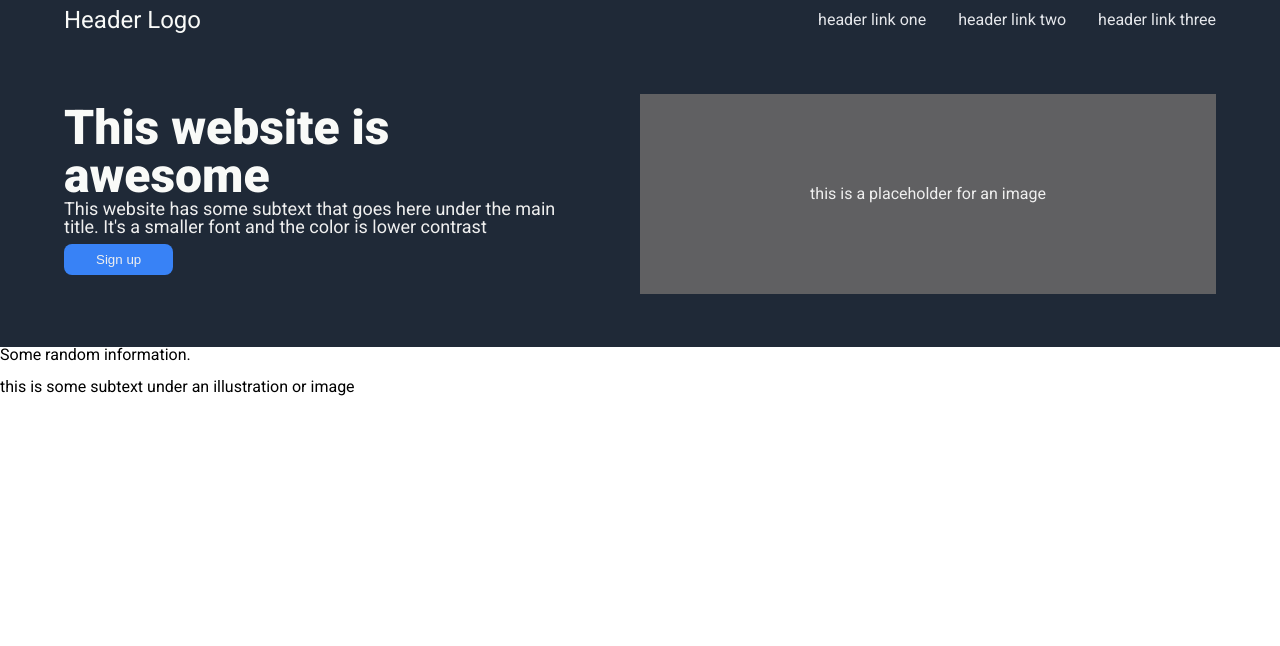
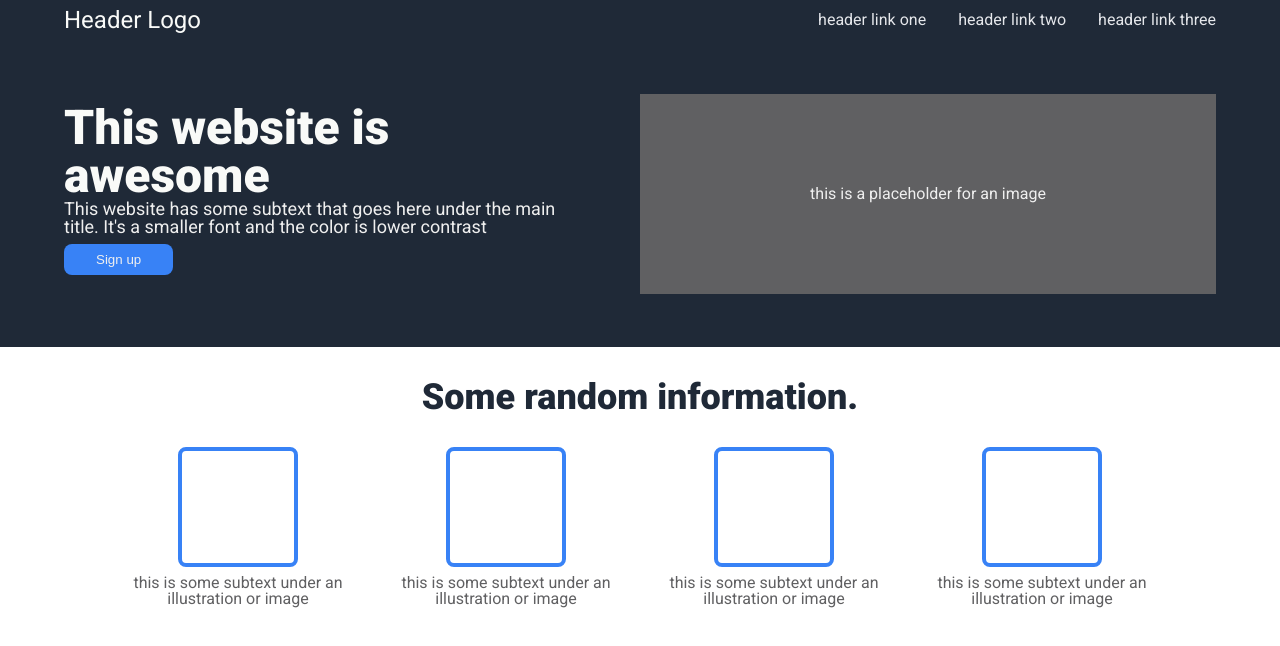
Before and after one commit to Hein02/odin-landing-page, a plain HTML site: page index.html in a window 1280 px wide. Drawn offline with Linux system fonts and the light colour scheme.

Commit message:
Style info

```diff
--- a/index.html
+++ b/index.html
@@ -56,6 +56,30 @@
             this is some subtext under an illustration or image
           </p>
         </div>
+        <div class="info__item">
+          <div class="info__figure">
+            <img src="" alt="" class="info__image" />
+          </div>
+          <p class="info__text">
+            this is some subtext under an illustration or image
+          </p>
+        </div>
+        <div class="info__item">
+          <div class="info__figure">
+            <img src="" alt="" class="info__image" />
+          </div>
+          <p class="info__text">
+            this is some subtext under an illustration or image
+          </p>
+        </div>
+        <div class="info__item">
+          <div class="info__figure">
+            <img src="" alt="" class="info__image" />
+          </div>
+          <p class="info__text">
+            this is some subtext under an illustration or image
+          </p>
+        </div>
       </div>
     </section>
   </body>
--- a/styles.css
+++ b/styles.css
@@ -94,3 +94,43 @@ body {
 .hero__button {
   margin: 8px 0;
 }
+
+.info {
+  padding: 0 120px;
+}
+
+.info__title {
+  font-size: 36px;
+  font-weight: 900;
+  color: #1f2937;
+  text-align: center;
+  margin: 32px 0;
+}
+
+.info__content {
+  display: flex;
+  justify-content: center;
+  gap: 32px;
+}
+
+.info__item {
+  display: flex;
+  flex-direction: column;
+  align-items: center;
+  gap: 8px;
+}
+
+.info__figure {
+  width: 120px;
+  height: 120px;
+  border: 4px solid #3882f6;
+  border-radius: 8px;
+}
+
+.info__image {
+}
+
+.info__text {
+  text-align: center;
+  color: #606062;
+}
```
